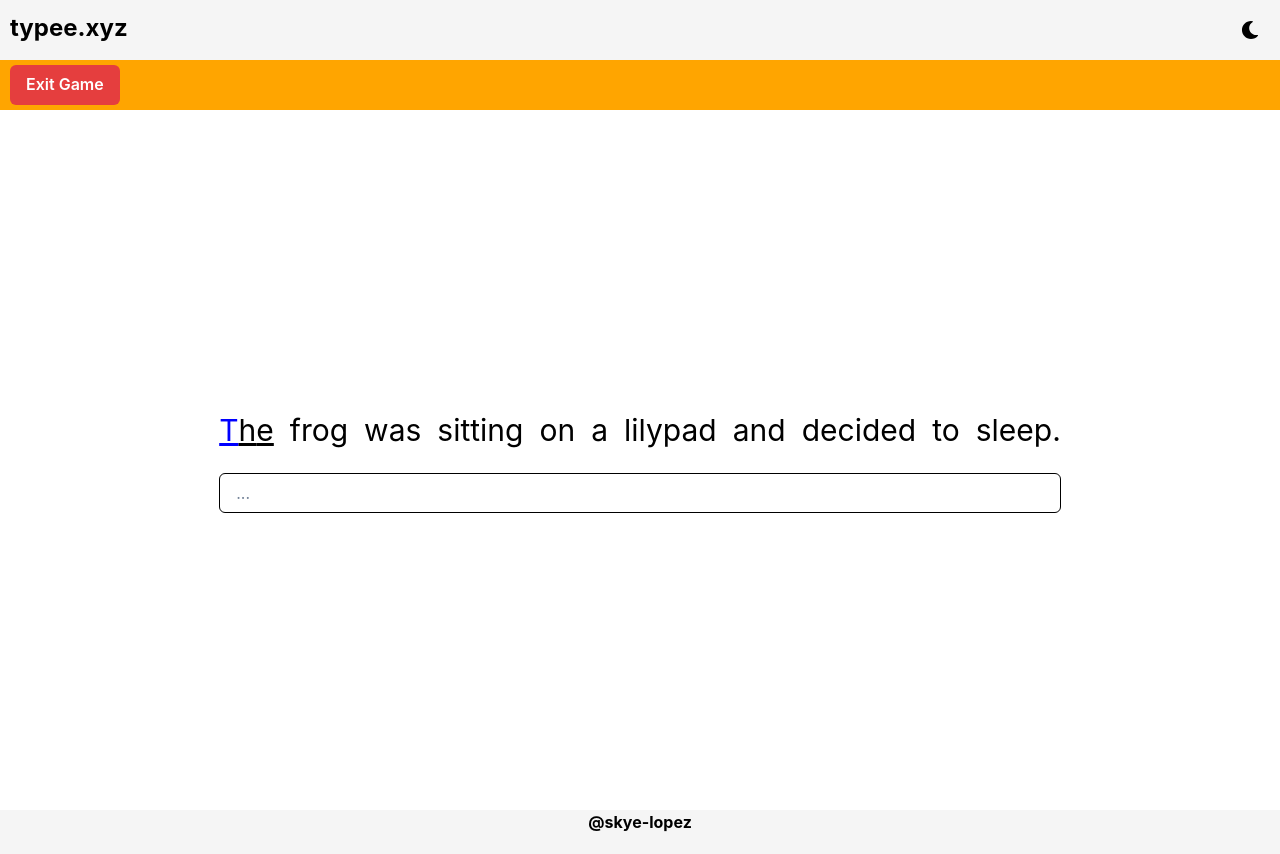
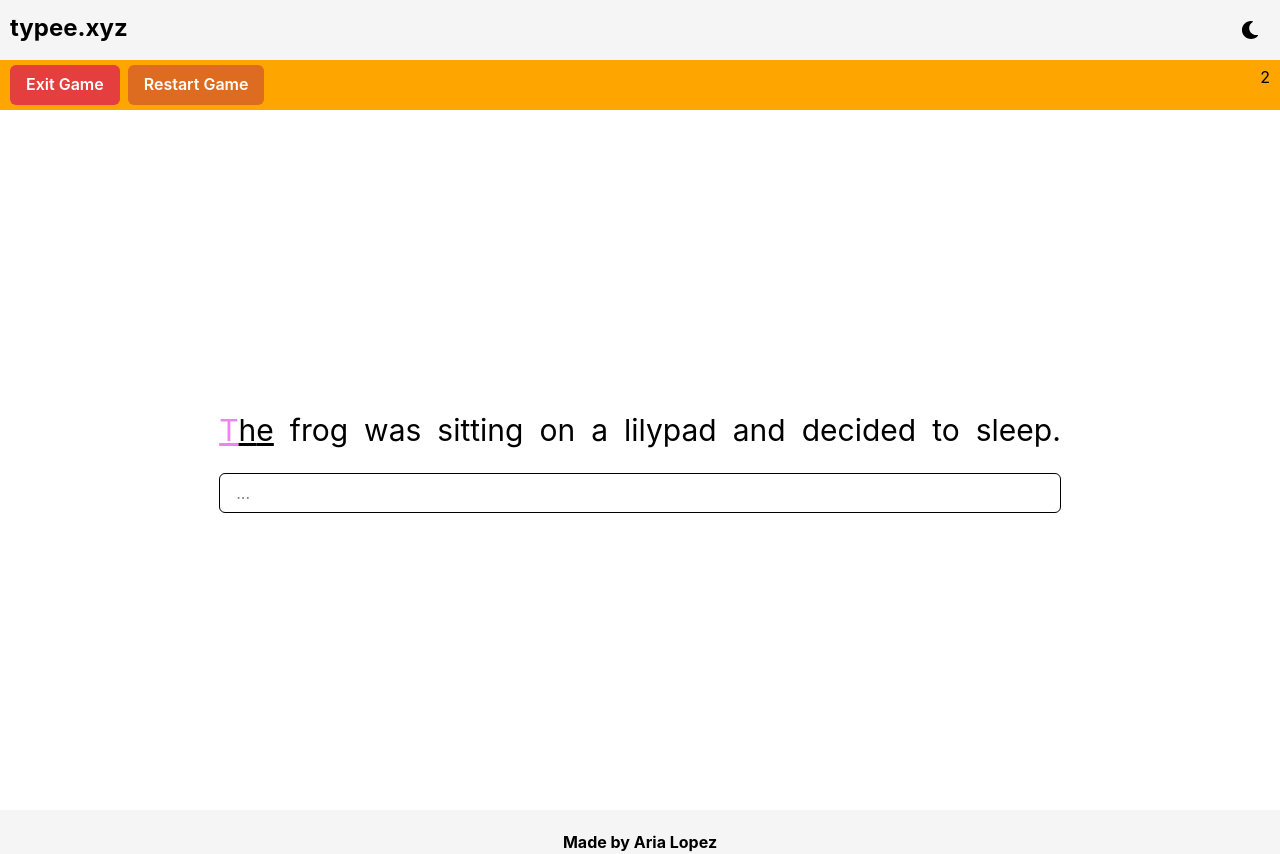
Before and after one commit to skye-lopez/typee, a React (Create React App) app: page / in a window 1280 px wide. Both pictures are taken after a click on the button "Endless". Built offline with nearby package versions, Linux system fonts and the light colour scheme.

Commit message:
Added timer and new restart button skeleton - need to finish functionality and UI.

```diff
--- a/src/App.tsx
+++ b/src/App.tsx
@@ -37,9 +37,9 @@ export const App = () => {
         </Box>
     </Flex>
     <Game />
-    <Flex alignItems="center" justifyContent="center">
+    <Flex alignItems="center" justifyContent="center" marginTop="20px">
         <Box>
-            <Text as="b">@skye-lopez</Text>
+            <Text as="b">Made by Aria Lopez</Text>
         </Box>
     </Flex>
   </ChakraProvider>
--- a/src/components/Game.tsx
+++ b/src/components/Game.tsx
@@ -38,18 +38,42 @@ export default function Game() {
         });
     }
 
-    const [gamePrompt, setGamePrompt] = useState(getNewPrompt())
+    function resetStats() {
+        setRunningWordCount(0);
+        setRunningCharCount(0);
+        setMistakes(0);
+        setWpm(0);
+        setTime(0);
+    }
+
+    const [gamePrompt, setGamePrompt] = useState("");
     const [words, setWords] = useState<string[]>([]);
     const [wordIdx, setWordIdx] = useState(0);
     const [userWord, setUserWord] = useState("");
     const [userIdx, setUserIdx] = useState(0);
     const [cursorIdx, setCursorIdx] = useState(1);
 
+    // Stats
+    const [runningWordCount, setRunningWordCount] = useState(0);
+    const [runningCharCount, setRunningCharCount] = useState(0);
+    const [mistakes, setMistakes] = useState(0);
+    const [wpm, setWpm] = useState(0);
+    const [time, setTime] = useState(0);
+
     useEffect(() => {
-        if (gameState !== "select") {
-            // A new game is starting.
+        setGamePrompt(getNewPrompt());
+    }, []);
+
+
+    useEffect(() => {
+        let timerId: any;
+        if (gameState !== "select" && gameState !== "victory" && gameState !== "failed") {
             // TODO: Timer before game start (2s)
+            timerId = setInterval(() => setTime((old) => old + 1), 1000);
+        } else {
+            clearInterval(timerId);
         }
+        return () => { clearInterval(timerId); }
     }, [gameState]);
 
     useEffect(() => {
@@ -72,6 +96,11 @@ export default function Game() {
         setUserIdx(userWord.length-1);
         setCursorIdx(userWord.length);
         if (userWord === words[wordIdx]) {
+            // stats
+            setRunningWordCount((o) => o + 1);
+            setRunningCharCount((o) => o + words[wordIdx].length);
+
+            // Continue game
             setUserWord("");
             setWordIdx((o) => o + 1);
         }
@@ -89,7 +118,7 @@ export default function Game() {
     return (
         <Flex direction="column">
             <Flex>
-                { gameState !== 'select' ? (<InGameOptions setGameState={setGameState}/>) : null }
+                { gameState !== 'select' ? (<InGameOptions setGameState={setGameState} time={time} />) : null }
             </Flex>
             <Flex
                 justifyContent="center"
--- a/src/components/InGameOptions.tsx
+++ b/src/components/InGameOptions.tsx
@@ -10,22 +10,33 @@ import {
 
 interface InGameOptionsProps {
     setGameState: Function
+    time: number
 }
 
-export default function InGameOptions({ setGameState } : InGameOptionsProps) {
+export default function InGameOptions({ setGameState, time } : InGameOptionsProps) {
     const bg = useColorModeValue("orange", "#886bf2");
     return (
         <Flex
             bg={bg}
             width="100vw"
             padding="5px 10px"
+            justifyContent="space-between"
         >
+            <Stack direction="row" spacing={2}>
                 <Button
                     colorScheme="red"
                     onClick={() => setGameState("select")}
                 >
                     Exit Game
                 </Button>
+                <Button
+                    colorScheme="orange"
+                    onClick={() => {}}
+                >
+                    Restart Game
+                </Button>
+            </Stack>
+            <Text>{time}</Text>
         </Flex>
     );
 }
--- a/src/components/Word.tsx
+++ b/src/components/Word.tsx
@@ -20,7 +20,7 @@ interface WordProps {
 
 export default function Word({ word, idx, selected, userWord, userIdx, cursorIdx, wordIdx } : WordProps) {
     const errorColor = useColorModeValue("black", "white");
-    const cursorColor = useColorModeValue("blue", "purple");
+    const cursorColor = useColorModeValue("violet", "orange");
     return (
         <Flex>
             {
```
Also changed, not shown: 1 other file (tests, documents, lock files or other folders). Lines whose indentation alone changed are shown as unchanged.
